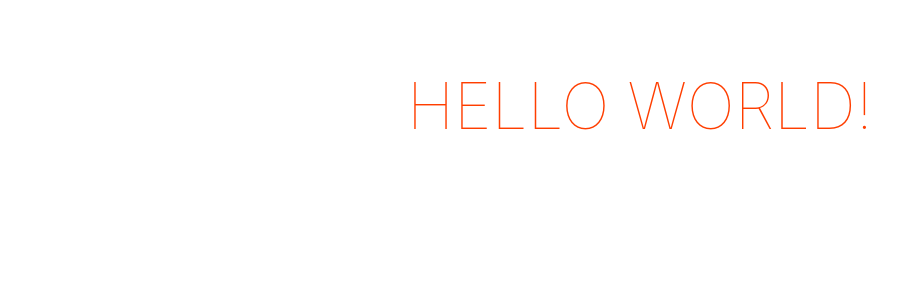
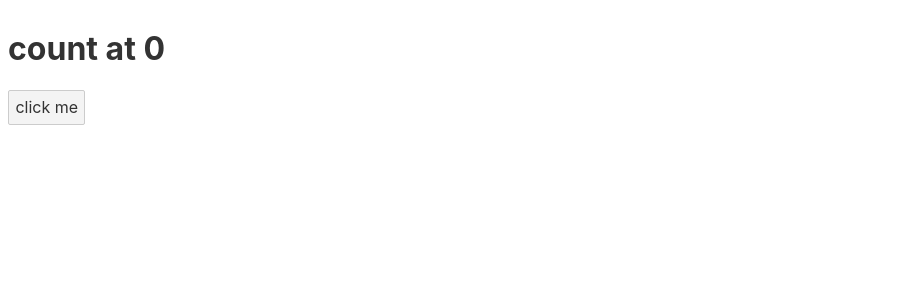
Before and after one commit to MrPicklePinosaur/intel-frontend, a Svelte app: page / in a window 1280 px wide. Shown: the top 300 px of the page, without its empty margins (0-921 px from the left). Built offline with nearby package versions, Linux system fonts and the light colour scheme.

Commit message:
added tailwind

```diff
--- a/rollup.config.js
+++ b/rollup.config.js
@@ -40,7 +40,15 @@ export default {
     },
     plugins: [
         svelte({
-			preprocess: sveltePreprocess({ sourceMap: !production }),
+            preprocess: sveltePreprocess({
+                sourceMap: !production,
+                postcss: {
+                    plugins: [
+                        require("tailwindcss"),
+                        require("autoprefixer"),
+                    ],
+                },
+            }),
             compilerOptions: {
                 // enable run-time checks when not in production
                 dev: !production
--- a/src/App.svelte
+++ b/src/App.svelte
@@ -1,29 +1,15 @@
+
 <script lang="ts">
-	export let name: string;
+    let count = 0;
+    function incCount() {
+        ++count;
+    }
 </script>
 
 <main>
-	<h1>Hello {name}!</h1>
+	<h1>count at {count}</h1>
+    <button on:click={incCount}>click me</button>
 </main>
 
 <style>
-	main {
-		text-align: center;
-		padding: 1em;
-		max-width: 240px;
-		margin: 0 auto;
-	}
-
-	h1 {
-		color: #ff3e00;
-		text-transform: uppercase;
-		font-size: 4em;
-		font-weight: 100;
-	}
-
-	@media (min-width: 640px) {
-		main {
-			max-width: none;
-		}
-	}
 </style>
--- a/src/main.ts
+++ b/src/main.ts
@@ -1,10 +1,7 @@
 import App from './App.svelte';
 
 const app = new App({
-	target: document.body,
-	props: {
-		name: 'world'
-	}
+	target: document.body
 });
 
 export default app;
```
Also changed, not shown: package.json (+6 -3 lines), tailwind.config.js (added, +21 -0 lines), 1 other file (tests, documents, lock files or other folders). Lines whose indentation alone changed are shown as unchanged.
